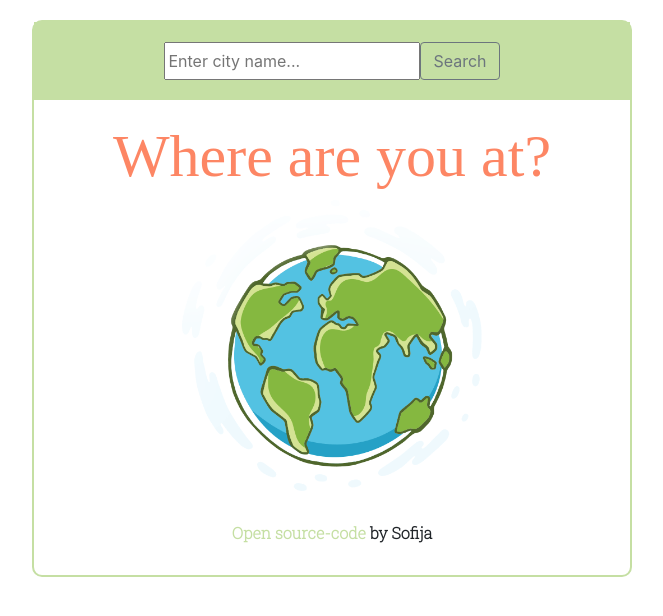
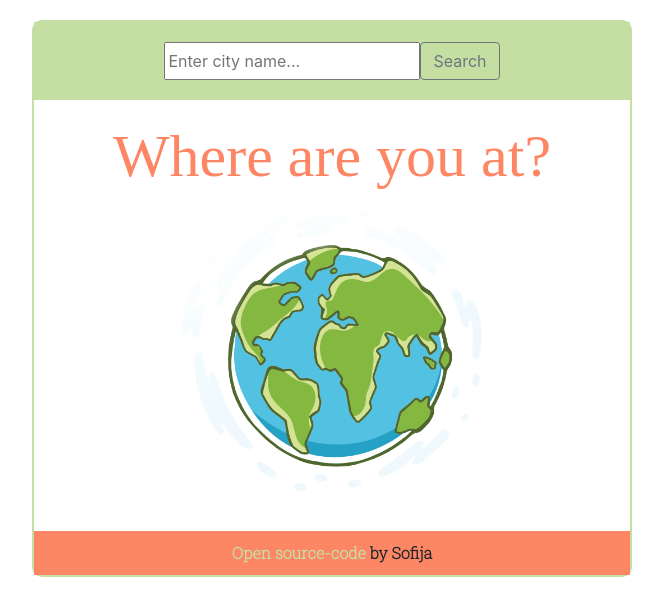
Before and after one commit to sofijaV/weather-react, a React (Create React App) app: page / in a window 1280 px wide. Shown: the top 616 px of the page, without its empty margins (308-971 px from the left). Built offline with nearby package versions, Linux system fonts and the light colour scheme; a web font is replaced by a local one.

Commit message:
changed css for footer

```diff
--- a/src/Footer.css
+++ b/src/Footer.css
@@ -1,7 +1,9 @@
 .Footer {
-  padding: 30px;
+  padding: 10px;
+  margin-top: 40px;
   font-family: var(--default-font);
   font-weight: 800;
+  background: var(--primary-color);
 }
 .Footer a {
   text-decoration: none;
```
